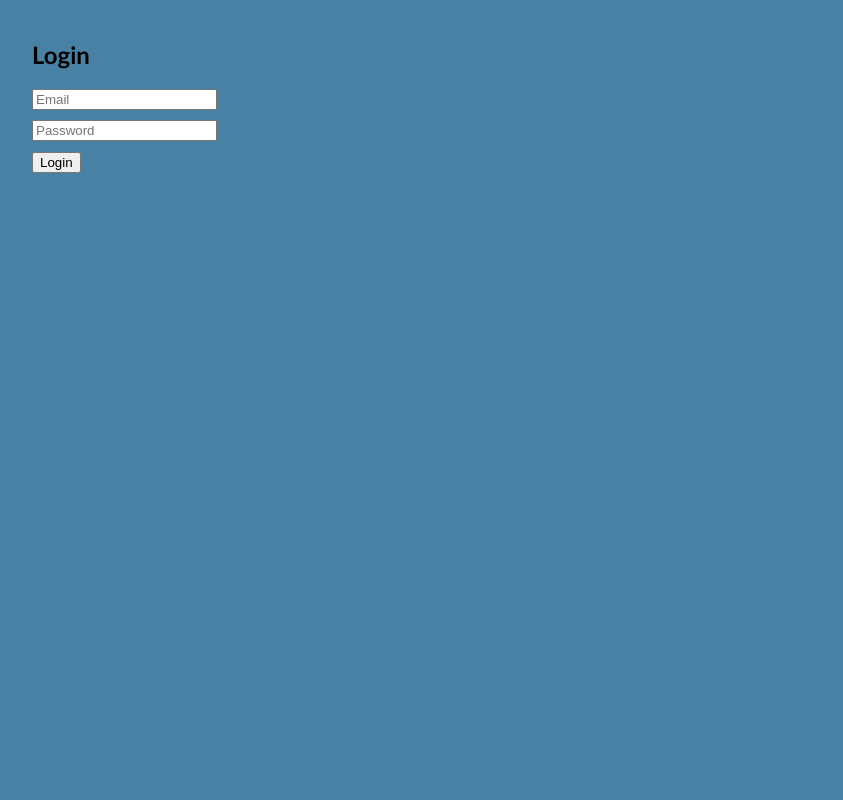
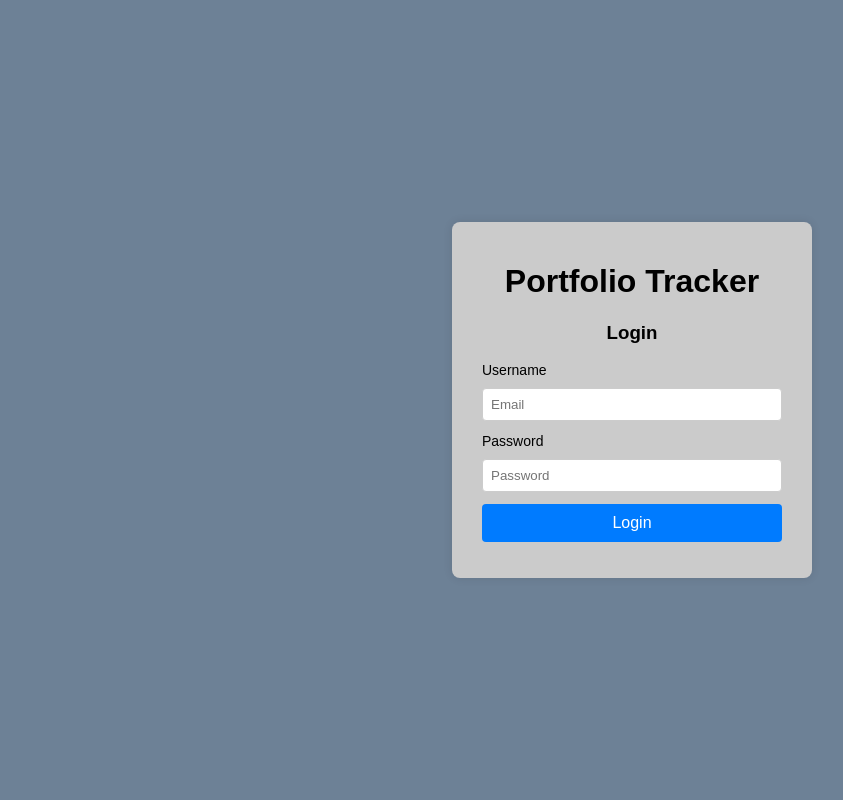
Before and after one commit to hs8848/portfolio_tracker, a FastAPI app: page / in a window 1280 px wide. Shown: the whole page, without its empty margins (8-851 px from the left). Run offline with FastAPI, Linux system fonts and the light colour scheme; parts of the project's set-up code (start-up, migrations or seed data) failed here and were passed over.

Commit message:
Updated index.html page

```diff
--- a/app/static/js/dashboard.js
+++ b/app/static/js/dashboard.js
@@ -75,7 +75,6 @@ async function loadDashboard() {
         }
 }
 
-
 async function refreshPrices() {
   await authFetch("/prices/refresh", { method: "POST" });
   alert("Prices refreshed. Re-run EOD valuation if needed.");
--- a/app/templates/index.html
+++ b/app/templates/index.html
@@ -4,7 +4,7 @@
   <meta charset="UTF-8" />
   <title>Portfolio Tracker - Login</title>
   <link rel="stylesheet" href="/static/css/styles.css">
-  <!--style>
+  <style>
     /* Make body fill the screen and center content */
     body {
       margin: 0;
@@ -12,13 +12,13 @@
       display: flex;
       justify-content: center;   /* horizontal center */
       align-items: center;       /* vertical center */
-      background-color: #f0f4ff; /* page background color */
+      background-color: #6d8196; /* page background color */
       font-family: Arial, sans-serif;
     }
 
     /* Login box */
     .login-box {
-      background: #ffffff;
+      background: #cbcbcb;
       padding: 20px 30px;
       border-radius: 8px;
       box-shadow: 0 0 10px rgba(0,0,0,0.1);
@@ -62,11 +62,13 @@
     .login-box button:hover {
       background-color: #0056b3;
     }
-  </style-->
+  </style>
 </head>
 <body>
-    <!--div class="login-box">
-        <h2>Login</h2>
+    <div class="login-box">
+        <h1>Portfolio Tracker</h1>
+
+        <h3>Login</h3>
         <form>
             <label for="email">Username</label>
             <input id="email" type="email" placeholder="Email">
@@ -74,20 +76,22 @@
             <label for="password">Password</label>
             <input id="password" type="password" placeholder="Password">
 
-            <button onclick="login()">Login</button>
+            <button type="button" onclick="login()">Login</button>
 
             <p id="error"></p>
         </form>
-    </div-->
+    </div>
 
-    <h2>Login</h2>
+    <!--h1>Simple Portfolio Tracker</h1>
+
+    <h3>Login</h3>
 
     <input id="email" type="email" placeholder="Email">
     <input id="password" type="password" placeholder="Password">
 
     <button onclick="login()">Login</button>
 
-    <p id="error"></p>
+    <p id="error"></p-->
 
     <script src="/static/js/api.js"></script>
     <script src="/static/js/auth.js"></script>
```
Also changed, not shown: portfolio.db.
